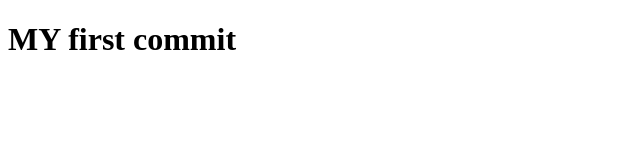
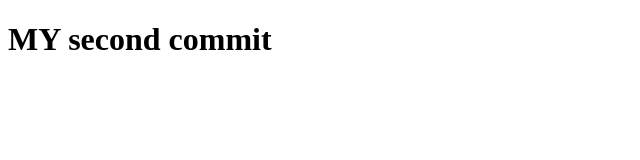
Before and after one commit to Acompagnon7/cours-git, a plain HTML site: page index.html in a window 1280 px wide. Shown: the whole page, without its empty margins (0-640 px from the left). Drawn offline with Linux system fonts and the light colour scheme.

Commit message:
second commit

```diff
--- a/index.html
+++ b/index.html
@@ -7,6 +7,6 @@
     <title>Document</title>
 </head>
 <body>
-    <h1>MY first commit</h1>
+    <h1>MY second commit</h1>
 </body>
 </html>
```
